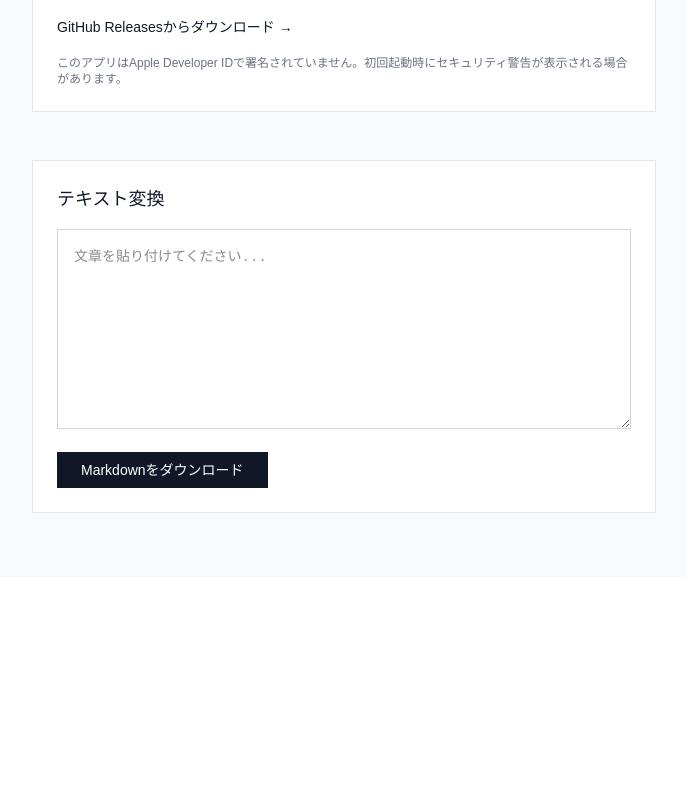
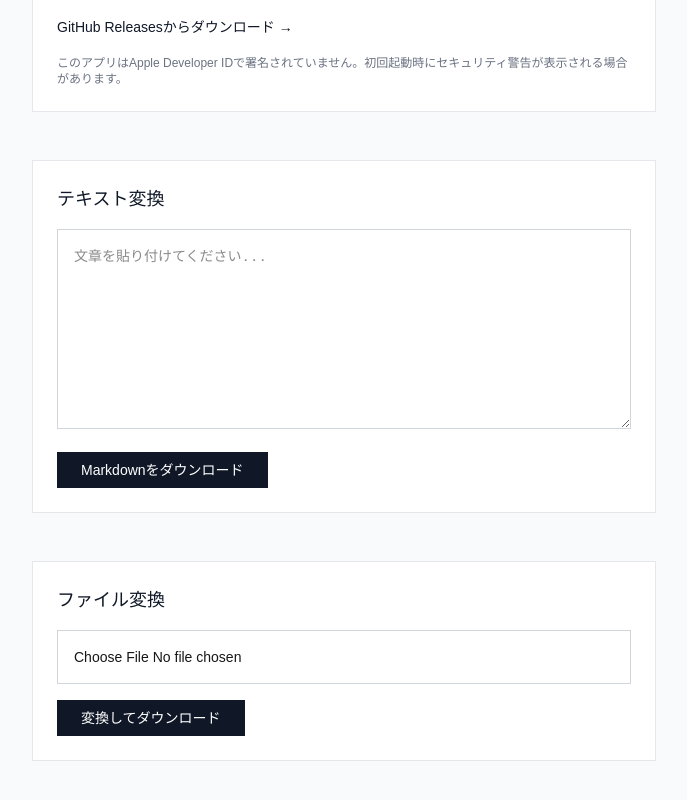
Before and after one commit to rt18formula1/MarkItDown-GUI, a Next.js app in the folder web-nextjs/: page / in a window 1280 px wide. Shown: the part 266-1066 px from the top of the page, without its empty margins (296-983 px from the left). Before the commit the page ends 843 px from the top, so only its background shows below. Built offline with nearby package versions, Linux system fonts and the light colour scheme.

Commit message:
Add file conversion via Render API
- Simplify FastAPI app to API-only with CORS support
- Add render.yaml for Render deployment
- Restore file conversion to Next.js frontend
- Configure Next.js to call Render API endpoint
- Add environment variable support for API URL

```diff
--- a/web-nextjs/app/page.tsx
+++ b/web-nextjs/app/page.tsx
@@ -6,7 +6,7 @@ const translations = {
   ja: {
     langSwitch: 'English',
     title: 'MarkItDown',
-    subtitle: 'テキストをMarkdownとして保存します。',
+    subtitle: 'テキストをMarkdownとして保存するか、ファイルを変換します。',
     macAppTitle: 'macOSアプリ',
     macAppDesc: 'メニューバーから簡単にファイルを変換できるアプリ',
     downloadBtn: 'GitHub Releasesからダウンロード',
@@ -14,12 +14,17 @@ const translations = {
     textSectionTitle: 'テキスト変換',
     textPlaceholder: '文章を貼り付けてください...',
     textSubmit: 'Markdownをダウンロード',
-    errorText: 'テキストを入力してください'
+    fileSectionTitle: 'ファイル変換',
+    fileSubmit: '変換してダウンロード',
+    errorText: 'テキストを入力してください',
+    errorFile: 'ファイルを選択してください',
+    errorPrefix: 'エラー: ',
+    errorConvert: '変換に失敗しました'
   },
   en: {
     langSwitch: '日本語',
     title: 'MarkItDown',
-    subtitle: 'Save text as Markdown.',
+    subtitle: 'Save text as Markdown or convert files.',
     macAppTitle: 'macOS App',
     macAppDesc: 'A menu bar app for easy file conversion',
     downloadBtn: 'Download from GitHub Releases',
@@ -27,7 +32,12 @@ const translations = {
     textSectionTitle: 'Text Conversion',
     textPlaceholder: 'Paste your text here...',
     textSubmit: 'Download Markdown',
-    errorText: 'Please enter text'
+    fileSectionTitle: 'File Conversion',
+    fileSubmit: 'Convert and Download',
+    errorText: 'Please enter text',
+    errorFile: 'Please select a file',
+    errorPrefix: 'Error: ',
+    errorConvert: 'Conversion failed'
   }
 };
 
@@ -35,6 +45,8 @@ export default function Home() {
   const [currentLang, setCurrentLang] = useState<'ja' | 'en'>('ja');
   const [text, setText] = useState('');
   const [textError, setTextError] = useState('');
+  const [file, setFile] = useState<File | null>(null);
+  const [fileError, setFileError] = useState('');
   const t = translations[currentLang];
 
   const handleLanguageSwitch = () => {
@@ -59,7 +71,43 @@ export default function Home() {
       a.click();
       URL.revokeObjectURL(url);
     } catch (err) {
-      setTextError((err as Error).message);
+      setTextError(t.errorPrefix + (err as Error).message);
+    }
+  };
+
+  const handleFileSubmit = async (e: React.FormEvent) => {
+    e.preventDefault();
+    setFileError('');
+
+    if (!file) {
+      setFileError(t.errorFile);
+      return;
+    }
+
+    const formData = new FormData();
+    formData.append('file', file);
+
+    try {
+      const response = await fetch(process.env.NEXT_PUBLIC_API_URL || 'https://markitdown-api.onrender.com/file', {
+        method: 'POST',
+        body: formData
+      });
+
+      if (!response.ok) {
+        const error = await response.text();
+        throw new Error(error || t.errorConvert);
+      }
+
+      const markdown = await response.text();
+      const blob = new Blob([markdown], { type: 'text/markdown;charset=utf-8' });
+      const url = URL.createObjectURL(blob);
+      const a = document.createElement('a');
+      a.href = url;
+      a.download = file.name.replace(/\.[^/.]+$/, '') + '.md';
+      a.click();
+      URL.revokeObjectURL(url);
+    } catch (err) {
+      setFileError(t.errorPrefix + (err as Error).message);
     }
   };
 
@@ -93,7 +141,7 @@ export default function Home() {
           <p className="text-xs text-gray-500 mt-4">{t.warning}</p>
         </section>
 
-        <section className="p-6 bg-white border border-gray-200">
+        <section className="p-6 bg-white border border-gray-200 mb-12">
           <h2 className="text-lg font-medium text-gray-900 mb-4">{t.textSectionTitle}</h2>
           <form onSubmit={handleTextSubmit}>
             <textarea
@@ -115,6 +163,29 @@ export default function Home() {
             </div>
           )}
         </section>
+
+        <section className="p-6 bg-white border border-gray-200">
+          <h2 className="text-lg font-medium text-gray-900 mb-4">{t.fileSectionTitle}</h2>
+          <form onSubmit={handleFileSubmit}>
+            <input
+              type="file"
+              onChange={(e) => setFile(e.target.files?.[0] || null)}
+              className="w-full p-4 border border-gray-300 text-sm focus:outline-none focus:border-gray-900 transition-colors"
+              required
+            />
+            <button
+              type="submit"
+              className="mt-4 px-6 py-2 bg-gray-900 text-white text-sm font-medium hover:bg-gray-800 transition-colors"
+            >
+              {t.fileSubmit}
+            </button>
+          </form>
+          {fileError && (
+            <div className="mt-4 text-sm text-red-600">
+              {fileError}
+            </div>
+          )}
+        </section>
       </div>
     </div>
   );
```
Also changed, not shown: 2 other files (tests, documents, lock files or other folders).
